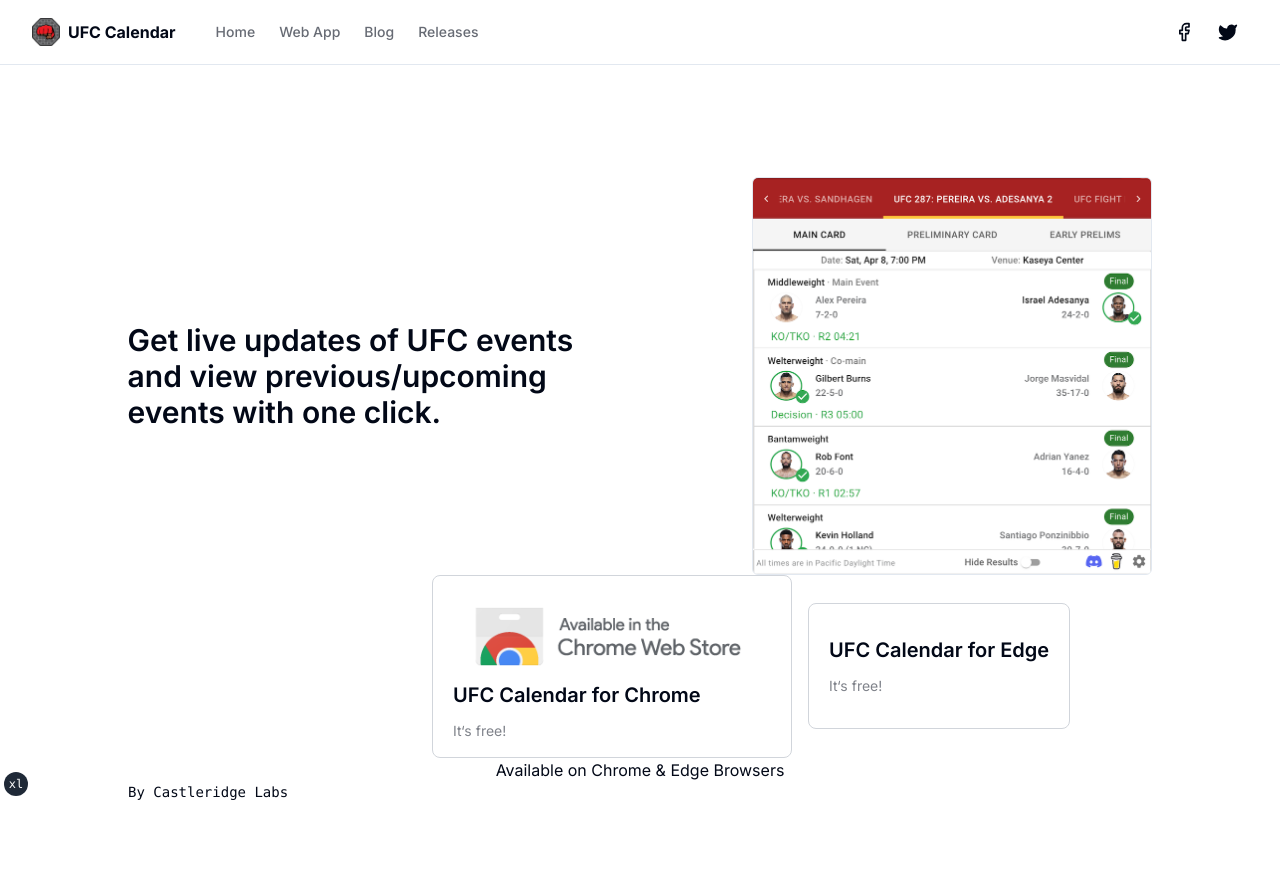
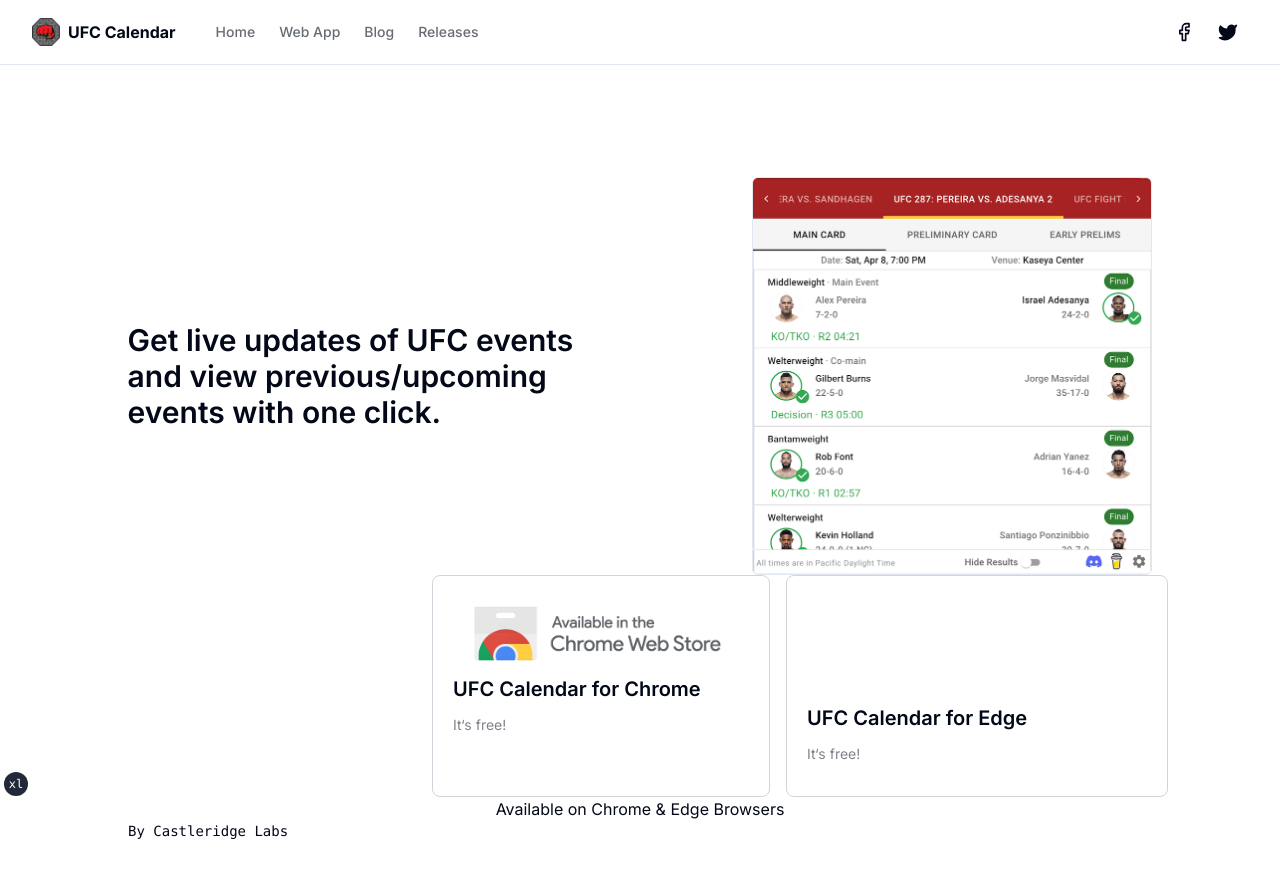
Before and after one commit to Castleridge-Labs/castleridge-labs.github.io, a Next.js app: page / in a window 1280 px wide. Shown: the top 878 px of the page. Built offline with nearby package versions, Linux system fonts and the light colour scheme; no server answers.

Commit message:
fix box sizes

```diff
--- a/app/page.tsx
+++ b/app/page.tsx
@@ -41,13 +41,16 @@
             </p>
           </a>
         </div>
-        <div className="flex flex-row items-center w-full">
+        <div className="flex flex-row w-full lg:ml-80 mt-10 sm:mt-0">
           <a
             href="https://microsoftedge.microsoft.com/addons/detail/ufc-calendar/nhdnpeojmfmonkdhohohokcfkphcpdpc"
             className="group rounded-lg border px-5 py-8 transition-colors border-gray-300 hover:bg-gray-100 hover:dark:border-neutral-700 hover:dark:bg-neutral-800/30"
             target="_blank"
             rel="noopener noreferrer"
           >
+            {/* Just to match the style of the chrome box */}
+            <div style={{width: 340, height: 96}}>
+            </div>
             <h2 className={`mb-3 text-xl font-semibold`}>
               UFC Calendar for Edge
             </h2>
```
